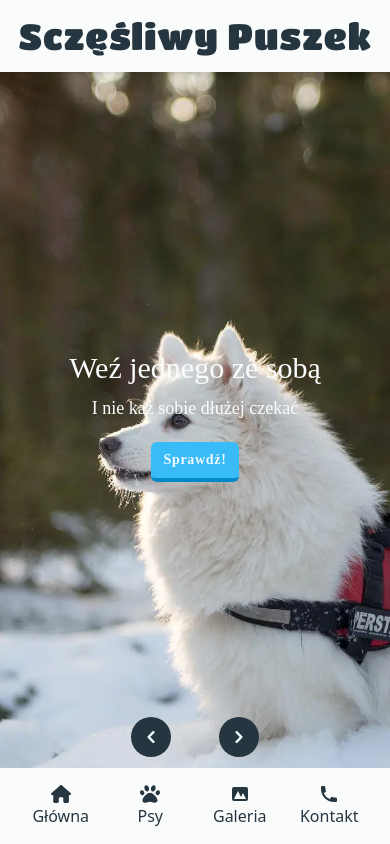
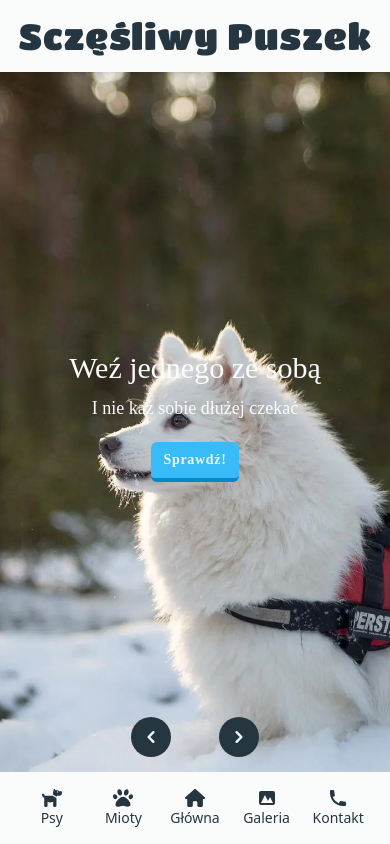
Before and after one commit to fczajka/happySamoyed, a React (Vite) app: page / in a window 390 px wide. Shown: the top 844 px of the page. Built offline with nearby package versions, Linux system fonts and the light colour scheme; a web font is replaced by a local one.

Commit message:
Add dropdown menus to the mobile navbar

```diff
--- a/src/components/MobileNavbar.js
+++ b/src/components/MobileNavbar.js
@@ -1,9 +1,113 @@
+import { useState, useEffect, useRef } from "react";
 import { Link } from "react-router-dom";
 
 const MobileNavbar = () => {
+    const [isOpenDogs, setIsOpenDogs] = useState(false);
+    const [isOpenLitters, setIsOpenLitters] = useState(false);
+    const refDogs = useRef();
+    const refLitters = useRef();
+
+    useEffect(() => {
+        const handler = (event) => {
+            if (
+                isOpenDogs &&
+                refDogs.current &&
+                !refDogs.current.contains(event.target)
+            ) {
+                setIsOpenDogs(false);
+            } else if (
+                isOpenLitters &&
+                refLitters.current &&
+                !refLitters.current.contains(event.target)
+            ) {
+                setIsOpenLitters(false);
+            }
+        };
+        document.addEventListener("mousedown", handler);
+        document.addEventListener("touchstart", handler);
+        return () => {
+            document.removeEventListener("mousedown", handler);
+            document.removeEventListener("touchstart", handler);
+        };
+    }, [isOpenDogs, isOpenLitters]);
     return (
         <nav className="fixed w-full bottom-0 p-4 text-babyBlue-1500 bg-babyBlue-0 lg:hidden">
-            <ul className="flex justify-evenly">
+            <ul className="flex justify-evenly text-sm xsm:text-base">
+                <li ref={refDogs} className="flex basis-1/4 justify-center">
+                    <button
+                        type="button"
+                        className="flex"
+                        aria-haspopup="menu"
+                        aria-expanded={isOpenDogs ? "true" : "false"}
+                        onClick={() => setIsOpenDogs(!isOpenDogs)}
+                    >
+                        <div className="flex flex-col items-center">
+                            <svg
+                                xmlns="http://www.w3.org/2000/svg"
+                                className="w-5 h-5"
+                                viewBox="0 0 576 512"
+                                fill="currentColor"
+                            >
+                                <path d="M332.7 19.85C334.6 8.395 344.5 0 356.1 0C363.6 0 370.6 3.52 375.1 9.502L392 32H444.1C456.8 32 469.1 37.06 478.1 46.06L496 64H552C565.3 64 576 74.75 576 88V112C576 156.2 540.2 192 496 192H426.7L421.6 222.5L309.6 158.5L332.7 19.85zM448 64C439.2 64 432 71.16 432 80C432 88.84 439.2 96 448 96C456.8 96 464 88.84 464 80C464 71.16 456.8 64 448 64zM416 256.1V480C416 497.7 401.7 512 384 512H352C334.3 512 320 497.7 320 480V364.8C295.1 377.1 268.8 384 240 384C211.2 384 184 377.1 160 364.8V480C160 497.7 145.7 512 128 512H96C78.33 512 64 497.7 64 480V249.8C35.23 238.9 12.64 214.5 4.836 183.3L.9558 167.8C-3.331 150.6 7.094 133.2 24.24 128.1C41.38 124.7 58.76 135.1 63.05 152.2L66.93 167.8C70.49 182 83.29 191.1 97.97 191.1H303.8L416 256.1z" />
+                            </svg>
+                            Psy
+                        </div>
+                    </button>
+                    <ul
+                        className={`absolute bg-babyBlue-0 py-2 bottom-20 z-10 rounded-md shadow-md ${
+                            isOpenDogs ? "block" : "hidden"
+                        }`}
+                    >
+                        <li className="hover:bg-royalPink-100">
+                            <Link
+                                to="/details/Pola"
+                                className="py-0.5 px-4 block"
+                            >
+                                Pola
+                            </Link>
+                        </li>
+                        <li className="hover:bg-babyBlue-100">
+                            <Link
+                                to="/details/William"
+                                className="py-0.5 px-4 block"
+                            >
+                                William
+                            </Link>
+                        </li>
+                    </ul>
+                </li>
+                <li ref={refLitters} className="flex basis-1/4 justify-center">
+                    <button
+                        type="button"
+                        className="flex"
+                        aria-haspopup="menu"
+                        aria-expanded={isOpenLitters ? "true" : "false"}
+                        onClick={() => setIsOpenLitters(!isOpenLitters)}
+                    >
+                        <div className="flex flex-col items-center">
+                            <svg
+                                xmlns="http://www.w3.org/2000/svg"
+                                className="w-5 h-5"
+                                viewBox="0 0 512 512"
+                                fill="currentColor"
+                            >
+                                <path d="M256 224c-79.37 0-191.1 122.7-191.1 200.2C64.02 459.1 90.76 480 135.8 480C184.6 480 216.9 454.9 256 454.9C295.5 454.9 327.9 480 376.2 480c44.1 0 71.74-20.88 71.74-55.75C447.1 346.8 335.4 224 256 224zM108.8 211.4c-10.37-34.62-42.5-57.12-71.62-50.12S-7.104 202 3.27 236.6C13.64 271.3 45.77 293.8 74.89 286.8S119.1 246 108.8 211.4zM193.5 190.6c30.87-8.125 46.37-49.1 34.5-93.37s-46.5-71.1-77.49-63.87c-30.87 8.125-46.37 49.1-34.5 93.37C127.9 170.1 162.5 198.8 193.5 190.6zM474.9 161.3c-29.12-6.1-61.25 15.5-71.62 50.12c-10.37 34.63 4.75 68.37 33.87 75.37c29.12 6.1 61.12-15.5 71.62-50.12C519.1 202 503.1 168.3 474.9 161.3zM318.5 190.6c30.1 8.125 65.62-20.5 77.49-63.87c11.87-43.37-3.625-85.25-34.5-93.37c-30.1-8.125-65.62 20.5-77.49 63.87C272.1 140.6 287.6 182.5 318.5 190.6z" />
+                            </svg>
+                            Mioty
+                        </div>
+                    </button>
+                    <ul
+                        className={`absolute bg-babyBlue-0 py-2 bottom-20 z-10 rounded-md shadow-md ${
+                            isOpenLitters ? "block" : "hidden"
+                        }`}
+                    >
+                        <li className="hover:bg-babyBlue-100">
+                            <Link to="/" className="py-0.5 px-4 block">
+                                Miot A
+                            </Link>
+                        </li>
+                    </ul>
+                </li>
                 <li className="flex basis-1/4  justify-center">
                     <Link to="/" className="flex flex-col items-center">
                         <svg
@@ -16,19 +120,6 @@ const MobileNavbar = () => {
                         </svg>
                         Główna
                     </Link>
-                </li>
-                <li className="flex basis-1/4 justify-center">
-                    <div className="flex flex-col items-center">
-                        <svg
-                            xmlns="http://www.w3.org/2000/svg"
-                            className="w-5 h-5"
-                            viewBox="0 0 512 512"
-                            fill="currentColor"
-                        >
-                            <path d="M256 224c-79.37 0-191.1 122.7-191.1 200.2C64.02 459.1 90.76 480 135.8 480C184.6 480 216.9 454.9 256 454.9C295.5 454.9 327.9 480 376.2 480c44.1 0 71.74-20.88 71.74-55.75C447.1 346.8 335.4 224 256 224zM108.8 211.4c-10.37-34.62-42.5-57.12-71.62-50.12S-7.104 202 3.27 236.6C13.64 271.3 45.77 293.8 74.89 286.8S119.1 246 108.8 211.4zM193.5 190.6c30.87-8.125 46.37-49.1 34.5-93.37s-46.5-71.1-77.49-63.87c-30.87 8.125-46.37 49.1-34.5 93.37C127.9 170.1 162.5 198.8 193.5 190.6zM474.9 161.3c-29.12-6.1-61.25 15.5-71.62 50.12c-10.37 34.63 4.75 68.37 33.87 75.37c29.12 6.1 61.12-15.5 71.62-50.12C519.1 202 503.1 168.3 474.9 161.3zM318.5 190.6c30.1 8.125 65.62-20.5 77.49-63.87c11.87-43.37-3.625-85.25-34.5-93.37c-30.1-8.125-65.62 20.5-77.49 63.87C272.1 140.6 287.6 182.5 318.5 190.6z" />
-                        </svg>
-                        Psy
-                    </div>
                 </li>
                 <li className="flex basis-1/4 justify-center">
                     <Link
```
